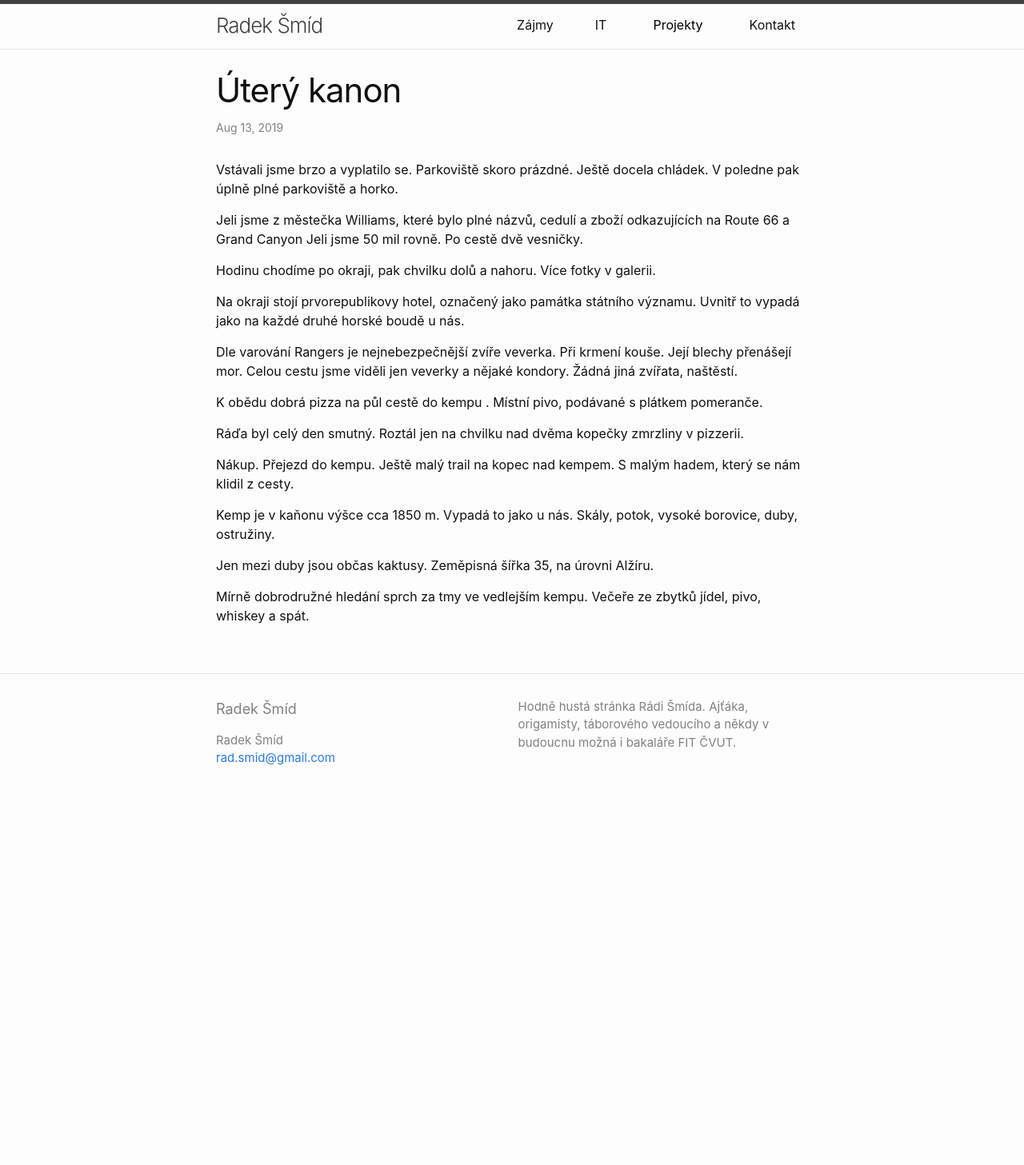
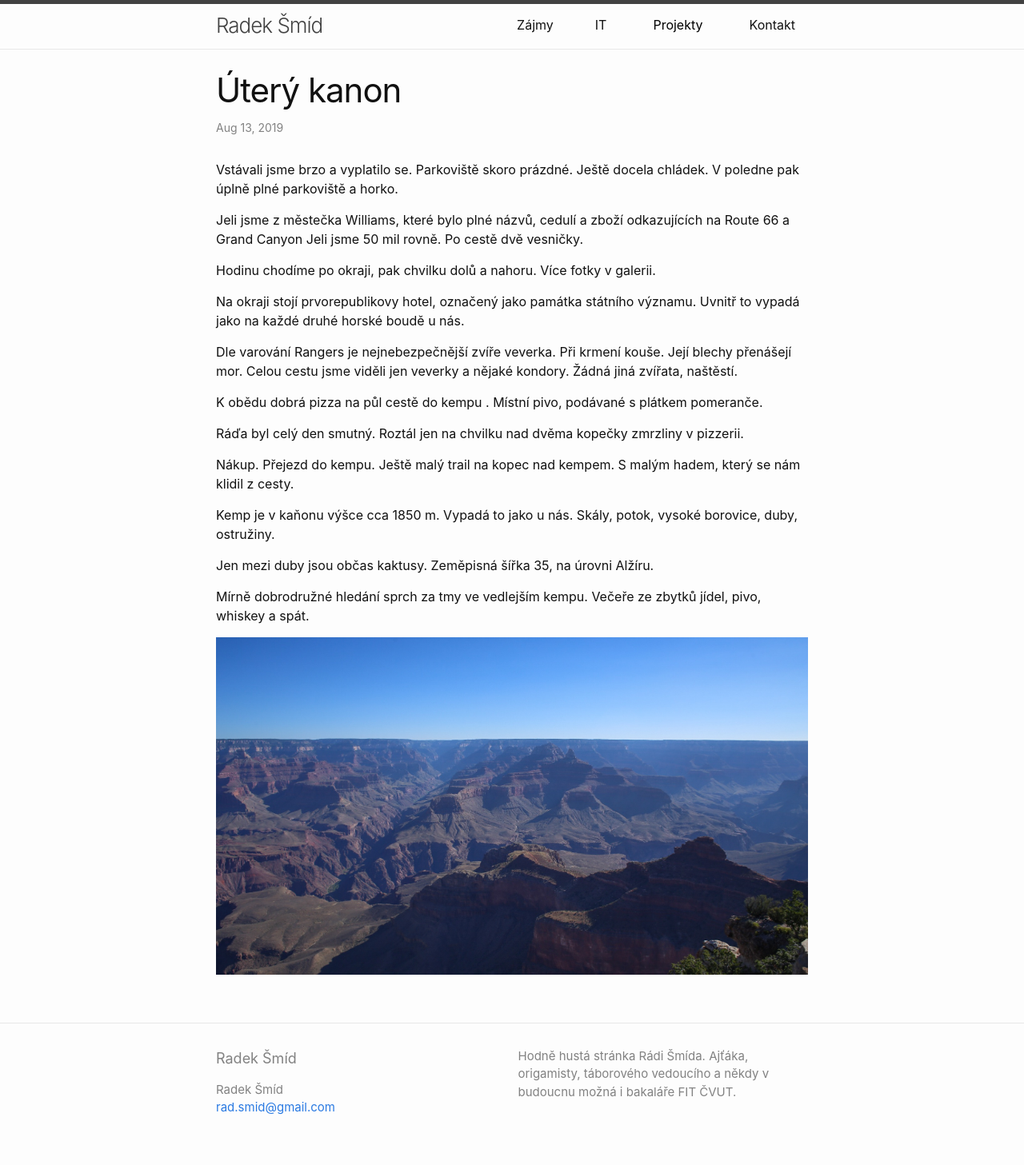
Before and after one commit to Smidra/rada.smid.io-site, a Jekyll site: the page built from _posts/2019-08-13-Úterý kanon.md, in a window 1280 px wide. Shown: the whole page at 80% size. Built offline with Jekyll 4.4.1, drawn with Linux system fonts in a browser that asks for light colours; before the commit the page ends 1020 px from its top, so only the background shows below that.

Commit message:
Update from Forestry.io Radek Šmíd updated _posts/2019-08-13-Úterý kanon.md

```diff
--- a/_posts/2019-08-13-Úterý kanon.md
+++ b/_posts/2019-08-13-Úterý kanon.md
@@ -24,3 +24,5 @@ Kemp je v kaňonu výšce cca 1850 m. Vypadá to jako u nás. Skály, potok, vys
 Jen mezi duby jsou občas kaktusy. Zeměpisná šířka 35, na úrovni Alžíru.
 
 Mírně dobrodružné hledání sprch za tmy ve vedlejším kempu. Večeře ze zbytků jídel, pivo, whiskey a spát.
+
+![](/fotky-amerika/FFA80D23-F725-405D-ADA7-FE81B1C703BB.jpeg)
```
